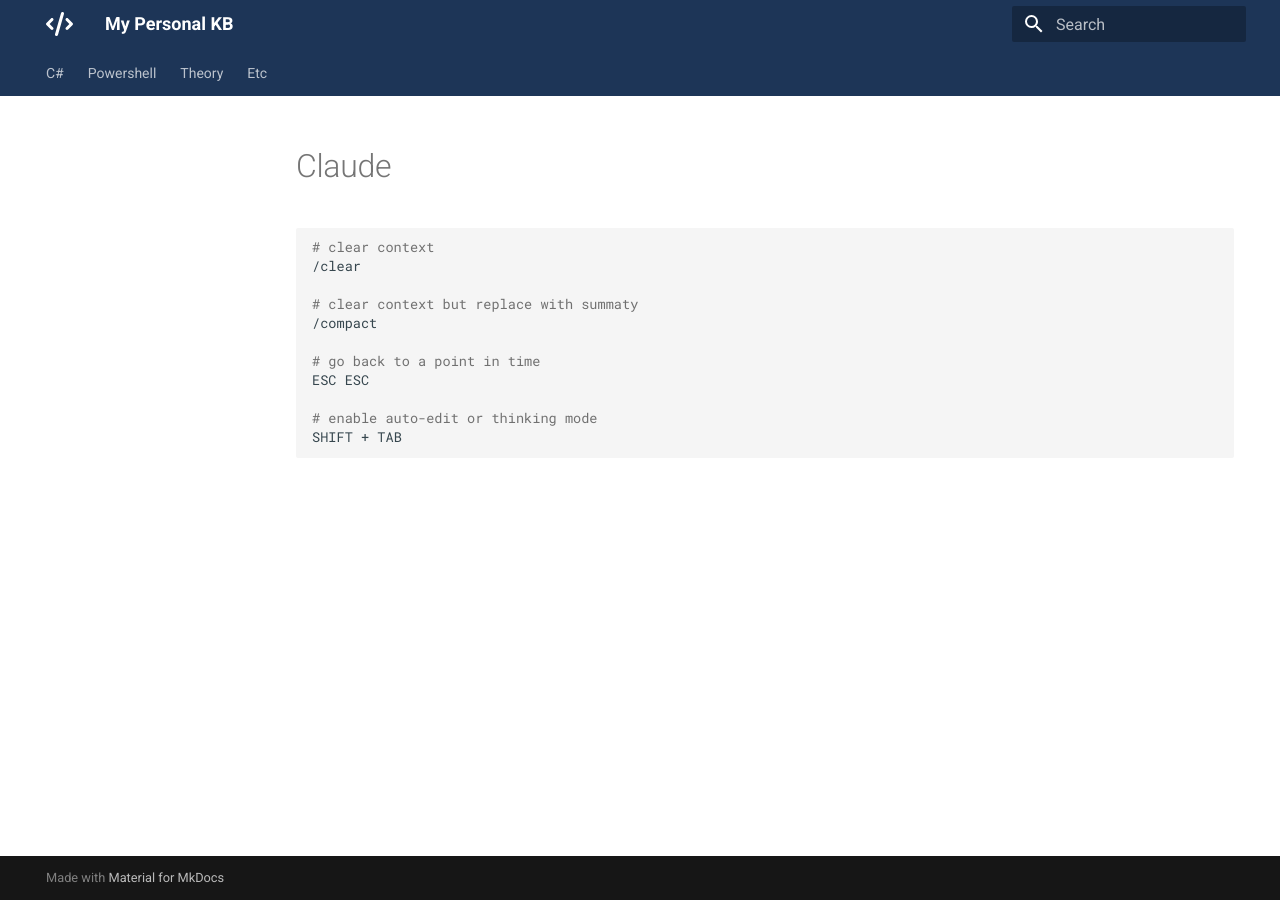
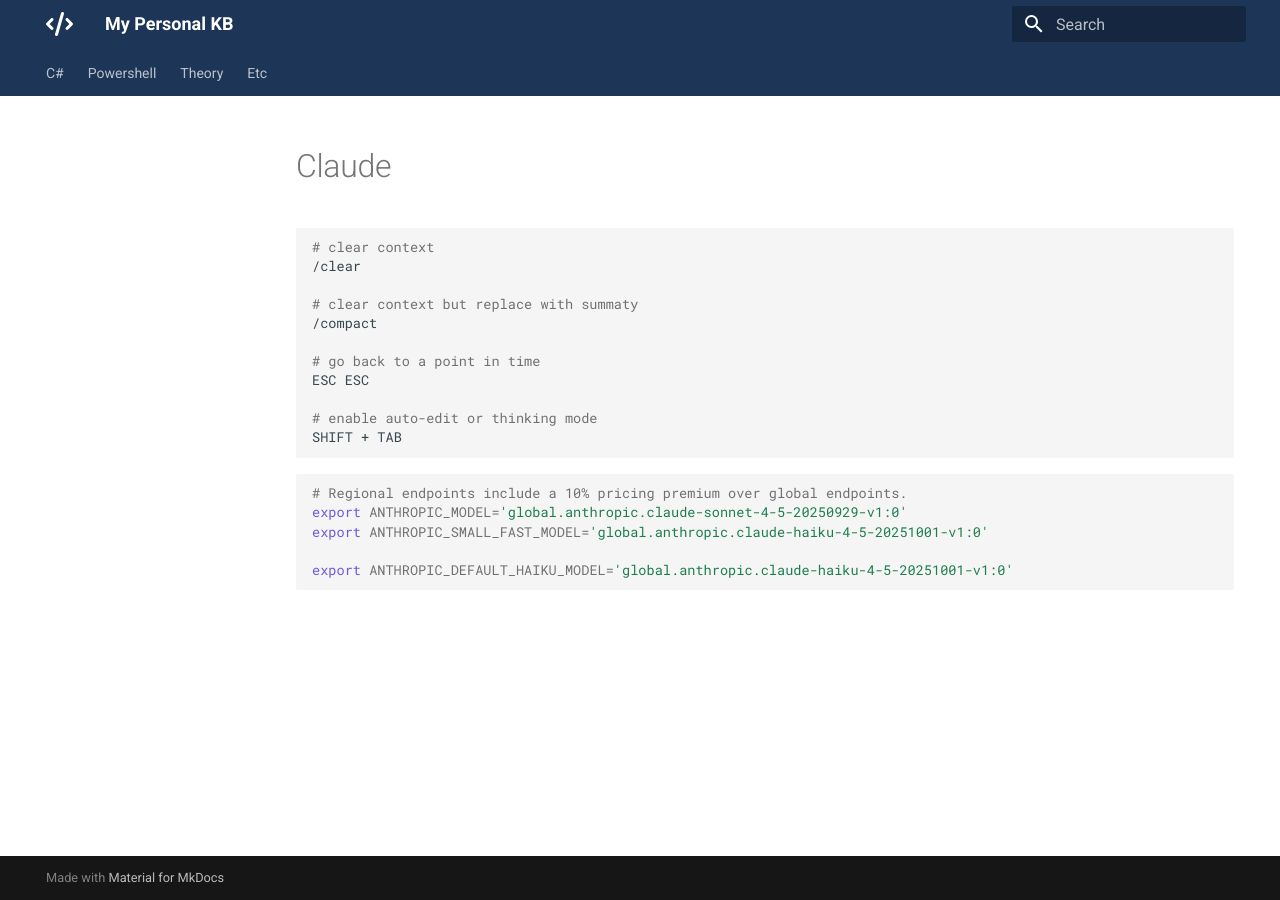
Before and after one commit to mrhockeymonkey/mrhockeymonkey.github.io, an MkDocs documentation site: the page built from docs/LLM/claude.md, in a window 1280 px wide. Built offline with MkDocs 1.6.1 and Material for MkDocs 9.7.7, drawn with Linux system fonts in a browser that asks for light colours.

Commit message:
Update claude.md

````diff
--- a/docs/LLM/claude.md
+++ b/docs/LLM/claude.md
@@ -13,3 +13,11 @@ ESC ESC
 # enable auto-edit or thinking mode
 SHIFT + TAB
 ```
+
+```bash
+# Regional endpoints include a 10% pricing premium over global endpoints.
+export ANTHROPIC_MODEL='global.anthropic.claude-sonnet-4-5-20250929-v1:0'
+export ANTHROPIC_SMALL_FAST_MODEL='global.anthropic.claude-haiku-4-5-20251001-v1:0'
+
+export ANTHROPIC_DEFAULT_HAIKU_MODEL='global.anthropic.claude-haiku-4-5-20251001-v1:0'
+```
````
